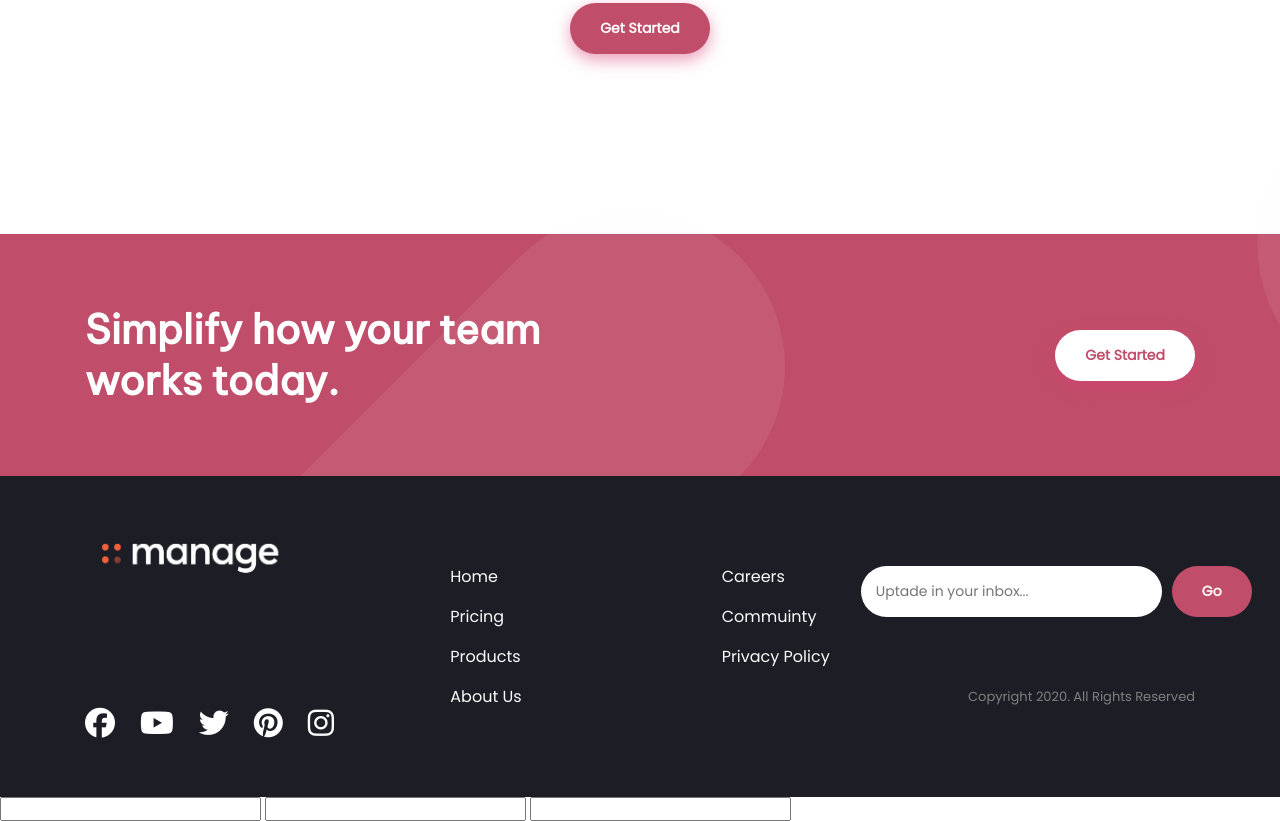
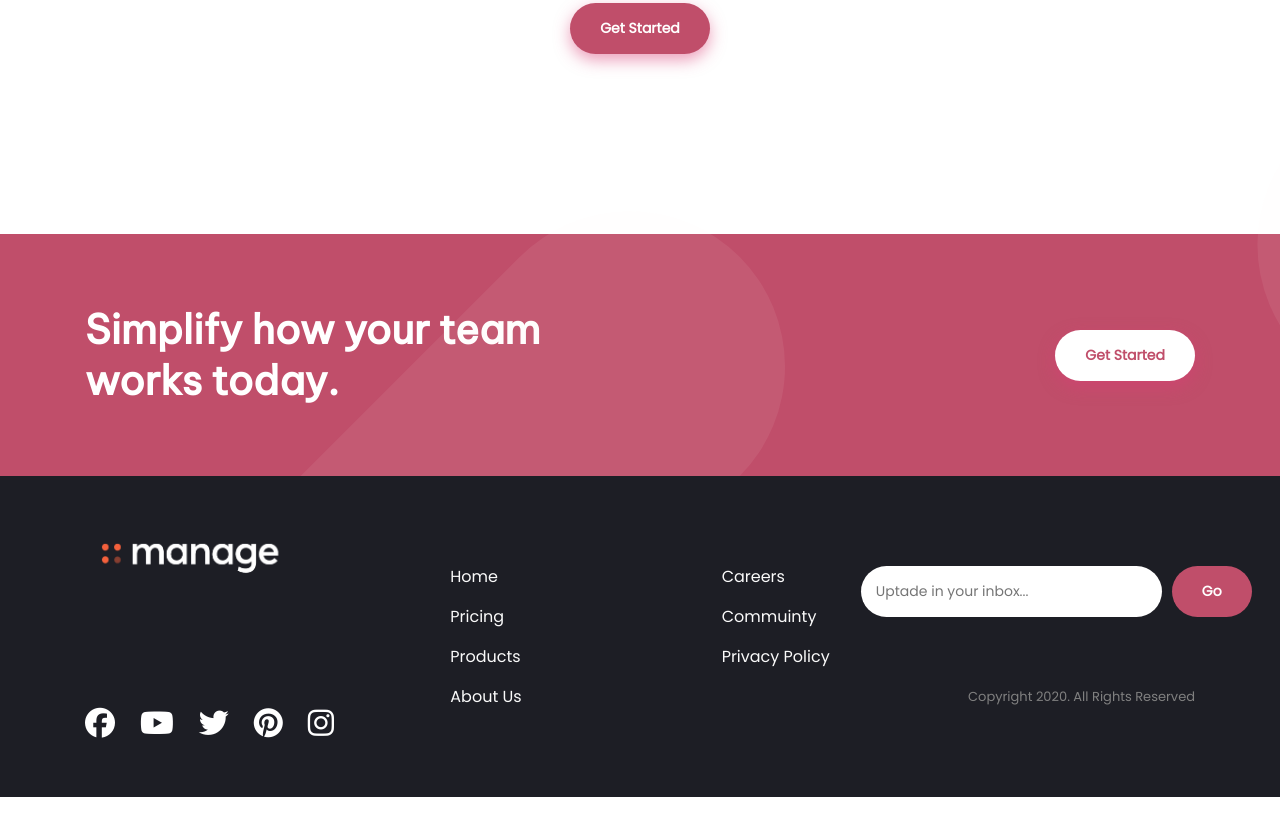
Before and after one commit to Malakay98/Manage-Page, a plain HTML site: page index.html in a window 1280 px wide. Shown: the part 1907-2728 px from the top of the page. After the commit the page ends 2704 px from the top, so only its background shows below. Drawn offline with Linux system fonts and the light colour scheme.

Commit message:
Removing the mistake that i made with the form

```diff
--- a/index.html
+++ b/index.html
@@ -244,15 +244,6 @@
         </div>
       </footer>
     </div>
-    <form action="resultado.html" method="POST">
-      <label for="nombre">
-        <input type="text" id="nombre" name="nombre" />
-      </label>
-      <label for="emial"><input type="email" id="email" name="email" /></label>
-      <label for="contraseña"
-        ><input type="password" id="contraseña" name="contraseña"
-      /></label>
-    </form>
     <script src="./js/main.js"></script>
   </body>
 </html>
```
